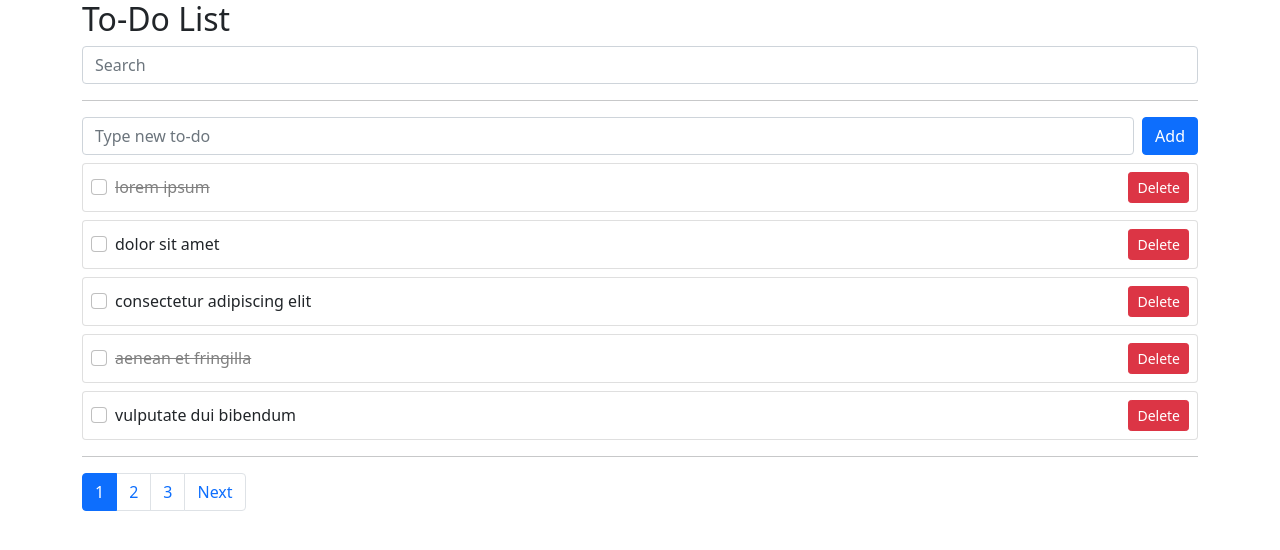
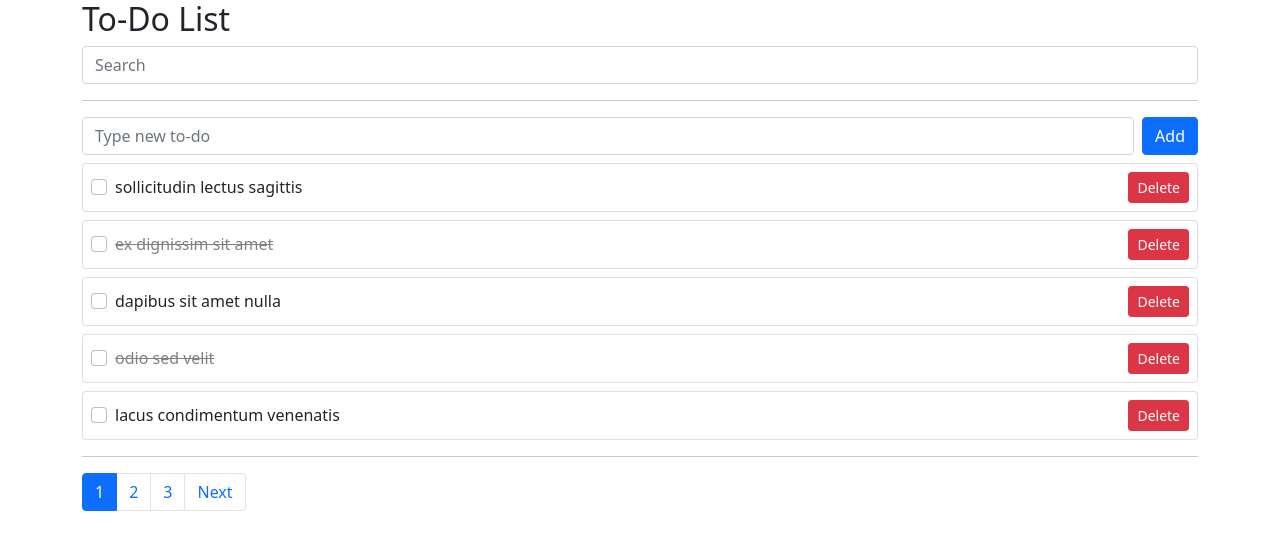
Before and after one commit to dionysus0214/vue_todoApp, a Vue app: page / in a window 1280 px wide. Shown: the top 550 px of the page. Built offline with nearby package versions, Linux system fonts and the light colour scheme; data requests are answered from the project's data file.

Commit message:
검색 기능에 watch, setTimeout 적용

```diff
--- a/db.json
+++ b/db.json
@@ -9,21 +9,6 @@
       "subject": "dolor sit amet",
       "completed": false,
       "id": 2
-    },
-    {
-      "subject": "consectetur adipiscing elit",
-      "completed": false,
-      "id": 3
-    },
-    {
-      "subject": "aenean et fringilla",
-      "completed": true,
-      "id": 4
-    },
-    {
-      "subject": "vulputate dui bibendum",
-      "completed": false,
-      "id": 5
     },
     {
       "subject": "condimentum facilisis",
@@ -56,14 +41,24 @@
       "id": 11
     },
     {
-      "subject": "interdum justo",
+      "subject": "odio sed velit",
       "completed": true,
       "id": 12
     },
     {
-      "subject": "non egestas purus",
+      "subject": "dapibus sit amet nulla",
       "completed": false,
       "id": 13
+    },
+    {
+      "subject": "ex dignissim sit amet",
+      "completed": true,
+      "id": 14
+    },
+    {
+      "subject": "sollicitudin lectus sagittis",
+      "completed": false,
+      "id": 15
     }
   ]
 }
--- a/src/App.vue
+++ b/src/App.vue
@@ -6,6 +6,7 @@
       type="text"
       v-model="searchText"
       placeholder="Search"
+      @keyup.enter="searchTodo"
     >
     <hr/>
     <todo-simple-form
@@ -14,11 +15,11 @@
     <div style="color: red">
       {{ error }}
     </div>
-    <div v-if="!filteredTodos.length">
+    <div v-if="!todos.length">
       There is nothing to display.
     </div>
     <todo-list
-      :todos="filteredTodos"
+      :todos="todos"
       @toggle-todo="toggleTodo"
       @delete-todo="deleteTodo"
     />
@@ -26,7 +27,7 @@
     <nav aria-label="Page navigation example">
       <ul class="pagination">
         <li v-if="currentPage !== 1" class="page-item">
-          <a style="cursor: pointer" class="page-link" @click="getTodos(currentPage - 1)">
+          <a class="page-link" @click="getTodos(currentPage - 1)">
             Previous
           </a>
         </li>
@@ -36,10 +37,10 @@
           class="page-item"
           :class="currentPage === page ? 'active' : ''"
         >
-          <a style="cursor: pointer" class="page-link" @click="getTodos(page)">{{ page }}</a>
+          <a class="page-link" @click="getTodos(page)">{{ page }}</a>
         </li>
         <li v-if="numberOfPages !== currentPage" class="page-item">
-          <a style="cursor: pointer" class="page-link" @click="getTodos(currentPage + 1)">Next</a>
+          <a class="page-link" @click="getTodos(currentPage + 1)">Next</a>
         </li>
       </ul>
     </nav>
@@ -47,7 +48,7 @@
 </template>
 
 <script>
-import { ref, computed } from 'vue';
+import { ref, computed, watch } from 'vue';
 import TodoSimpleForm from './components/TodoSimpleForm.vue';
 import TodoList from './components/TodoList.vue';
 import axios from 'axios';
@@ -60,8 +61,9 @@ export default {
   setup() {
     const todos = ref([]);
     const error = ref('');
+    const searchText = ref('');
     const numberOfTodos = ref(0);
-    const limit = 5;
+    let limit = 5;
     const currentPage = ref(1);
 
     const numberOfPages = computed(() => {
@@ -72,7 +74,7 @@ export default {
       currentPage.value = page;
       try {
         const res = await axios.get(
-          `http://localhost:3000/todos?_page=${page}&_limit=${limit}`
+          `http://localhost:3000/todos?_sort=id&_order=desc&subject_like=${searchText.value}&_page=${page}&_limit=${limit}`
         );
         numberOfTodos.value = res.headers['x-total-count'];
         todos.value = res.data;
@@ -87,11 +89,11 @@ export default {
     const addTodo = async (todo) => {
       error.value = '';
       try {
-        const res = await axios.post('http://localhost:3000/todos', {
+        await axios.post('http://localhost:3000/todos', {
           subject: todo.subject,
           completed: todo.completed,
         });
-        todos.value.push(res.data);
+        getTodos(1);
       } catch(err) {
         console.log(err);
         error.value = 'Something went wrong.';
@@ -110,7 +112,6 @@ export default {
         console.log(err);
         error.value = 'Something went wrong.';
       }
-
     };
 
     const deleteTodo = async (index) => {
@@ -118,23 +119,26 @@ export default {
       const id = todos.value[index].id;
       try {
         axios.delete('http://localhost:3000/todos/' + id);
-        todos.value.splice(index, 1);
+        getTodos(1);
       } catch (err) {
         console.log(err);
         error.value = 'Something went wrong.';
       }
     };
 
-    const searchText = ref('');
+    let timeout = null;
 
-    const filteredTodos = computed(() => {
-      if (searchText.value) {
-        return todos.value.filter(todo => {
-          return todo.subject.includes(searchText.value);
-        });
-      }
+    const searchTodo = () => {
+      clearTimeout(timeout);
+      getTodos(1);
+    }
 
-      return todos.value;
+
+    watch(searchText, () => {
+      clearTimeout(timeout);
+      timeout = setTimeout(() => {
+        getTodos(1);
+      }, 1000);
     });
 
     return {
@@ -143,11 +147,11 @@ export default {
       toggleTodo,
       deleteTodo,
       searchText,
-      filteredTodos,
       error,
       numberOfPages,
       currentPage,
-      getTodos
+      getTodos,
+      searchTodo
     };
   }
 }
@@ -161,4 +165,7 @@ export default {
   .flex-grow-1 {
     margin-right: 8px;
   }
+  .pagination a {
+    cursor: pointer;
+  }
 </style>
```
